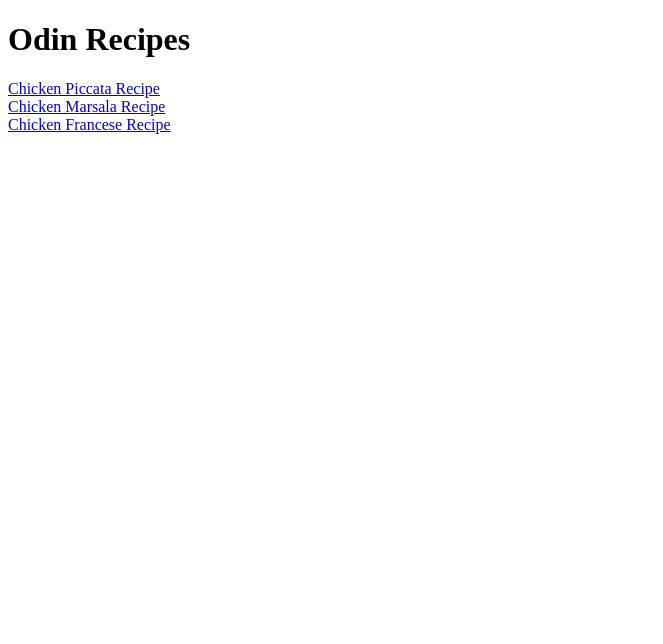
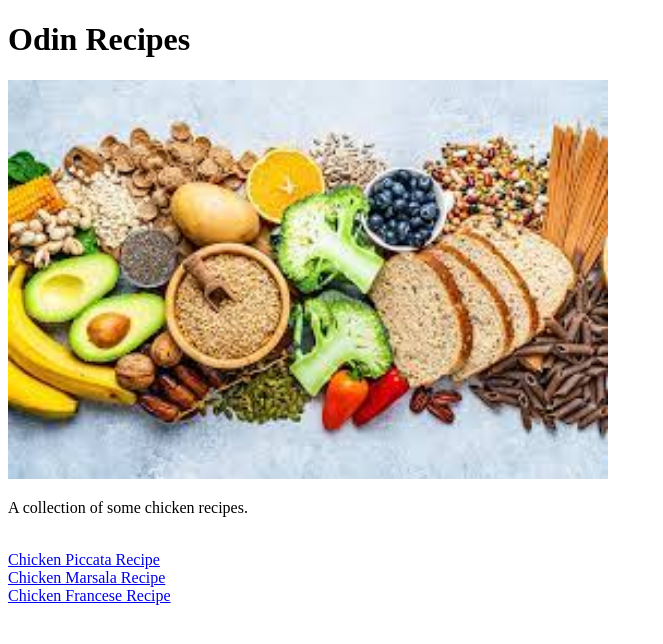
Before and after one commit to kepelbaum/odin-recipes, a plain HTML site: page index.html in a window 1280 px wide. Shown: the whole page, without its empty margins (0-663 px from the left). Drawn offline with Linux system fonts and the light colour scheme.

Commit message:
feat: added image & text to main page
Added an image and some text to make main page more visually appealing.

```diff
--- a/index.html
+++ b/index.html
@@ -6,7 +6,9 @@
      </head>
     <body>
         <h1>Odin Recipes</h1>
-        <a href="recipes/piccata.html">Chicken Piccata Recipe</a>
+        <img src="food.jpg" width="600" length="600">
+        <p>A collection of some chicken recipes.</p>
+        <br/><a href="recipes/piccata.html">Chicken Piccata Recipe</a>
         <br/><a href="recipes/marsala.html">Chicken Marsala Recipe</a>
         <br/><a href="recipes/francese.html">Chicken Francese Recipe</a>
     </body>
```
Also changed, not shown: food.jpg (added).
